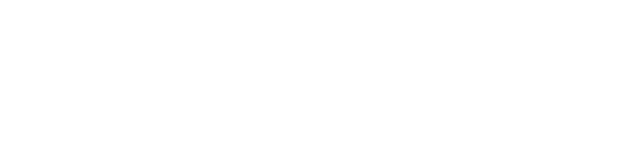
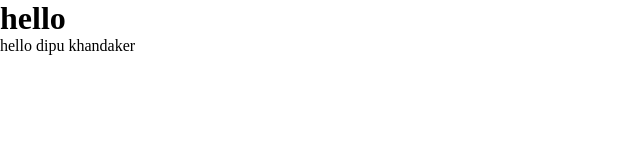
Before and after one commit to khandaker-nobinoor-islam/digital-product-website, a plain HTML site: page index.html in a window 1280 px wide. Shown: the whole page, without its empty margins (0-640 px from the left). Drawn offline with Linux system fonts and the light colour scheme.

Commit message:
done second part

```diff
--- a/index.html
+++ b/index.html
@@ -4,8 +4,10 @@
     <meta charset="UTF-8">
     <meta name="viewport" content="width=device-width, initial-scale=1.0">
     <title>Document</title>
+    <link rel="stylesheet" href="test.css">
 </head>
 <body>
-
+    <h1>hello</h1>
+    <p>hello dipu khandaker</p>
 </body>
 </html>
--- a/test.css
+++ b/test.css
@@ -0,0 +1,4 @@
+*{
+    margin: 0;
+    padding: 0;
+}
```
